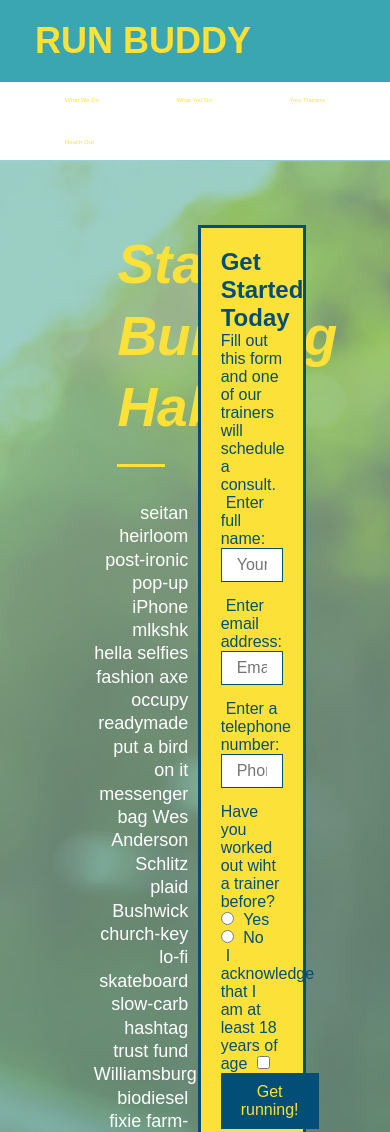
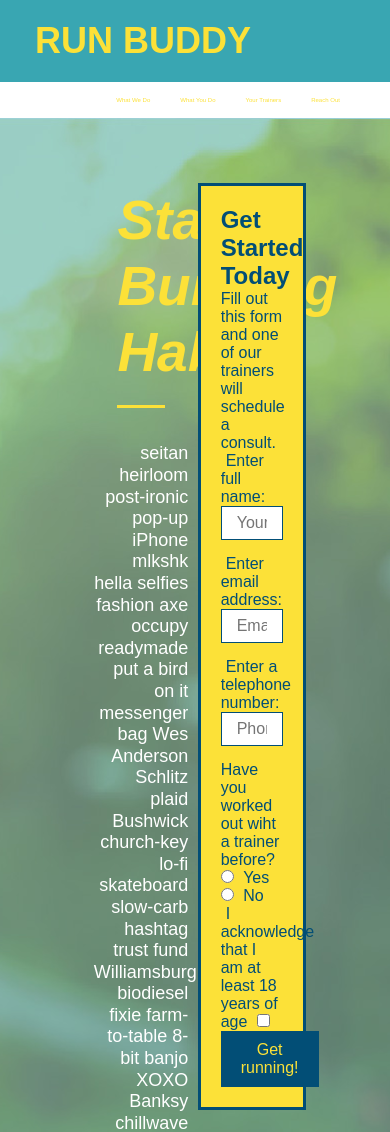
Before and after one commit to byron4455/run-buddy, a plain HTML site: page index.html in a window 390 px wide. Shown: the top 1132 px of the page. Drawn offline with Linux system fonts and the light colour scheme.

Commit message:
adding media queries outlines

```diff
--- a/assets/css/style.css
+++ b/assets/css/style.css
@@ -36,7 +36,7 @@ header nav ul {
   list-style: none;
 }
 header nav ul li a {
-  margin: 0 30px;
+  padding: 10px 15px;
   font-weight: lighter;
   font-size: 1.55vw;
 }
@@ -70,7 +70,7 @@ section {
   margin: 3.5%;
   color: #fff;
   font-size: 18px;
-  line-height: 1.3;
+  line-height: 1.2;
 }
 .hero-cta h2 {
   font-style: italic;
@@ -85,6 +85,7 @@ section {
   display: flex;
   justify-content: center;
   flex-wrap: wrap;
+  align-items: flex-start;
 }
 /* secondary page hero */
 .hero-secondary {
@@ -139,7 +140,7 @@ section {
   background: #fce138;
 }
 .section-title {
-  font-size: 55px;
+  font-size: 48px;
   color: #024e76;
   border-bottom: 3px solid;
   padding-bottom: 20px;
@@ -304,3 +305,14 @@ section {
 .flex-row {
   display: flex;
 }
+/* MEDIA QUERY FOR SMALLER DESKTOP SCREENS AND SMALLER */
+@media screen and (max-width: 980px) {
+}
+
+/* MEDIA QUERY FOR TABLETS AND SMALLER */
+@media screen and (max-width: 768px) {
+}
+
+/* MEDIA QUERY FOR MOBILE PHONES AND SMALLER */
+@media screen and (max-width: 575px) {
+}
--- a/index.html
+++ b/index.html
@@ -3,6 +3,7 @@
 
 <head>
     <meta charset="UTF-8">
+    <meta name="viewport" content="width=device-width, initial-scale=1.0" />
     <link rel="stylesheet" href="./assets/css/style.css">
     <title>Run Buddy</title>
     </head>
@@ -186,7 +187,7 @@
       </p>
     </div>
   </div>
-  </article>
+  </article>3
 </section>
 
     <!-- Reach Out Section-->
```
